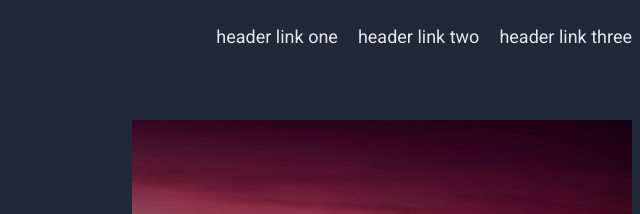
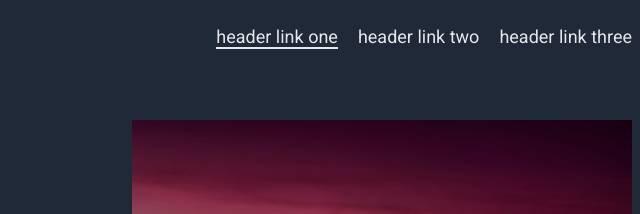
Before and after one commit to h-nriquevieira/odin-landing-page, a plain HTML site: page index.html in a window 1280 px wide. In both pictures the pointer is over the link "header link one". Shown: the top 214 px of the page, 488-1128 px from the left. Drawn offline with Linux system fonts and the light colour scheme.

Commit message:
Update README.md

```diff
--- a/styles/style.css
+++ b/styles/style.css
@@ -69,6 +69,10 @@ li {
 a {
     text-decoration: none;
     color: #e5e7eb;
+}
+
+a:hover {
+    border-bottom: 2px solid #e5e7eb;
 }
 
 .header-text {
```
Also changed, not shown: 1 other file.
